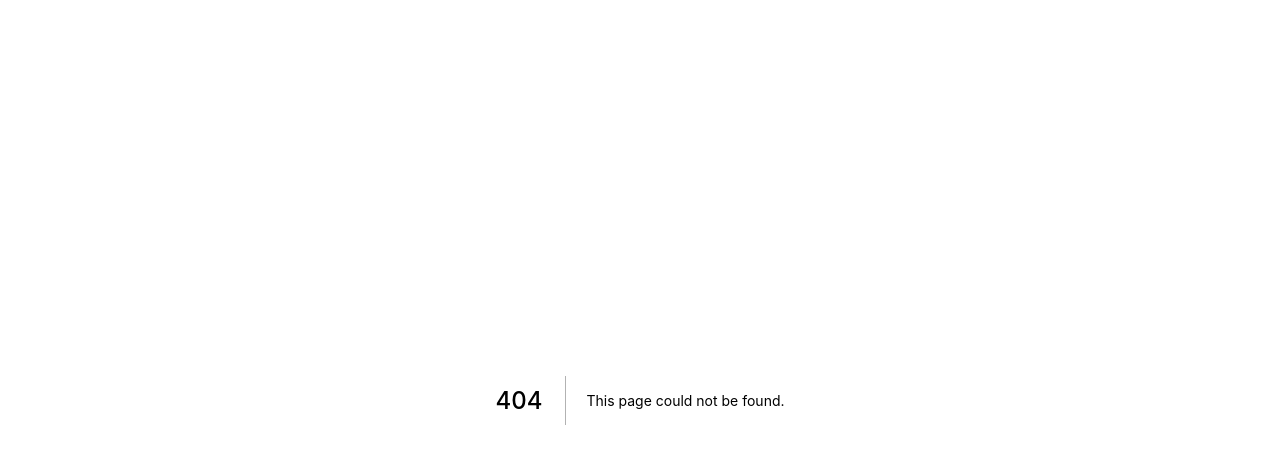
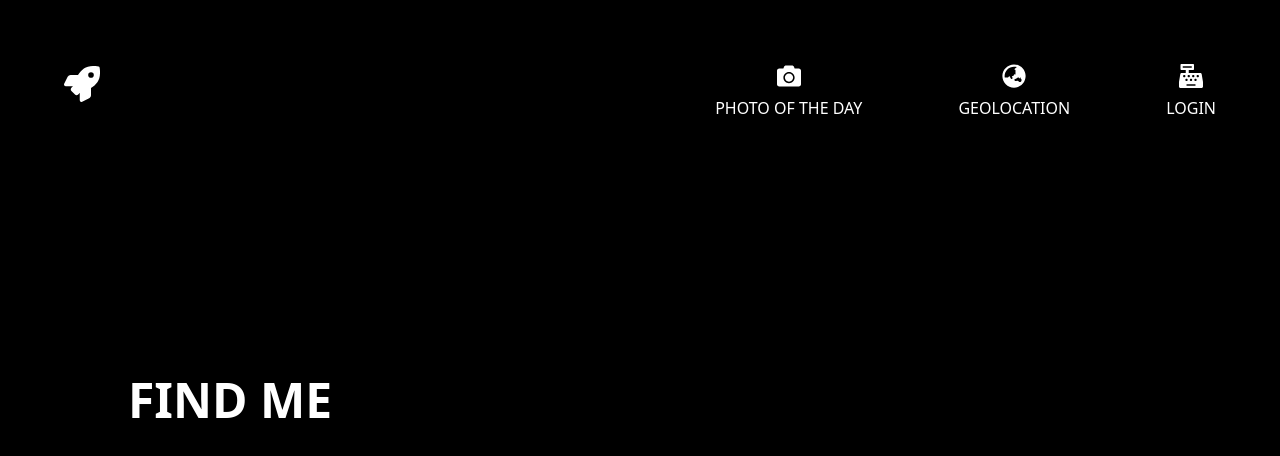
Before and after one commit to AAAdnan/astronomy-app, a Next.js app: page /geolocation in a window 1280 px wide. Before the commit this address had no page. Shown: the top 456 px of the page. Built offline with nearby package versions, Linux system fonts and the light colour scheme.

Commit message:
added geolocation page

```diff
--- a/components/Nav.js
+++ b/components/Nav.js
@@ -97,12 +97,12 @@ const Nav = () => {
                         <div className="text-right mt-2">Photo of the day</div>
                     </li>
                 </Link>
-                <Link href="/photooftheday">
+                <Link href="/geolocation">
                     <li className="ml-24 uppercase cursor-pointer">
                         <div className="flex items-center justify-center text-2xl">
                             <i className="fas fa-globe-asia"></i>
                         </div>
-                        <div className="text-right mt-2">Find Me</div>
+                        <div className="text-right mt-2">Geolocation</div>
                     </li>
                 </Link>
                 {isAuthenticated && <UploadButton /> }
--- /dev/null
+++ b/pages/geolocation.js
@@ -0,0 +1,55 @@
+import Head from 'next/head'
+import Nav from '../components/Nav'
+import Footer from '../components/Footer'
+import React from "react";
+import { useState } from 'react';
+import Link from 'next/link'
+
+const Geolocation = () => {
+
+    const [lat, setLat] = useState(null);
+    const [lng, setLng] = useState(null);
+    const [status, setStatus] = useState(null);
+
+    const getLocation = () => {
+        if (!navigator.geolocation) {
+          setStatus('Geolocation is not supported by your browser');
+        } else {
+          setStatus('Locating...');
+          navigator.geolocation.getCurrentPosition((position) => {
+            setStatus(null);
+            setLat(position.coords.latitude);
+            setLng(position.coords.longitude);
+          }, () => {
+            setStatus('Unable to retrieve your location');
+          });
+        }
+      }
+
+  return(
+  <>
+    <Nav />
+    <Head>
+      <title>Geolocation</title>
+    </Head>
+    <div className="h-screen flex items-center px-6 lg:px-32 bg-black text-white">
+      <section className="w-full flex justify-between ">
+        <div>
+        <button onClick={getLocation}>
+          <h1 className="text-3xl lg:text-5xl font-bold uppercase text-white">
+            Find Me
+          </h1>
+        </button>
+        </div>
+        <div className="text-xl lg:text-3xl font-bold uppercase text-white">
+            <p>{status}</p>
+            {lat && <p>Latitude: {lat}</p>}
+            {lng && <p>Longitude: {lng}</p>}
+        </div>
+      </section>
+    </div>
+  </>
+  )
+};
+
+export default Geolocation;
```
